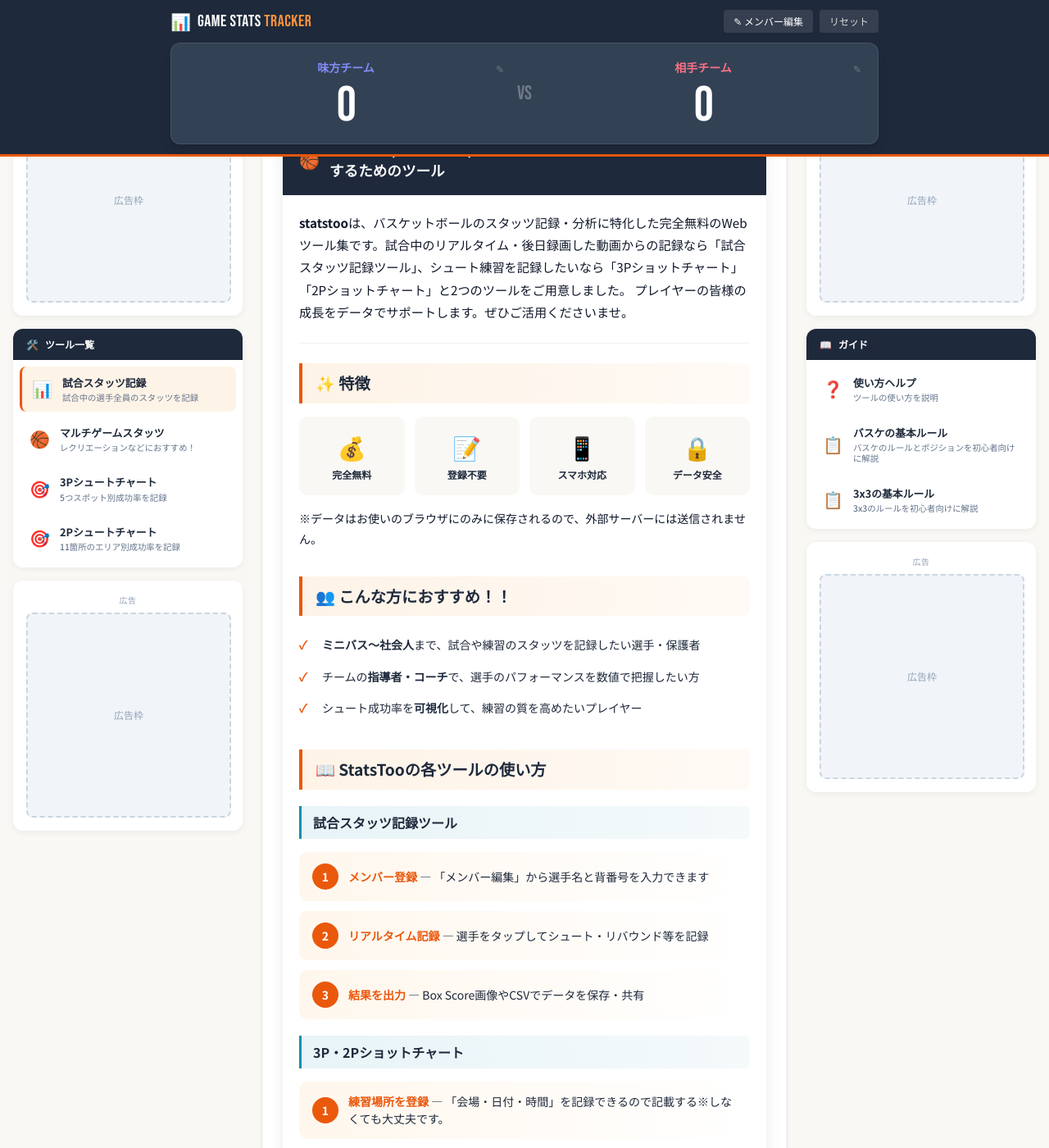
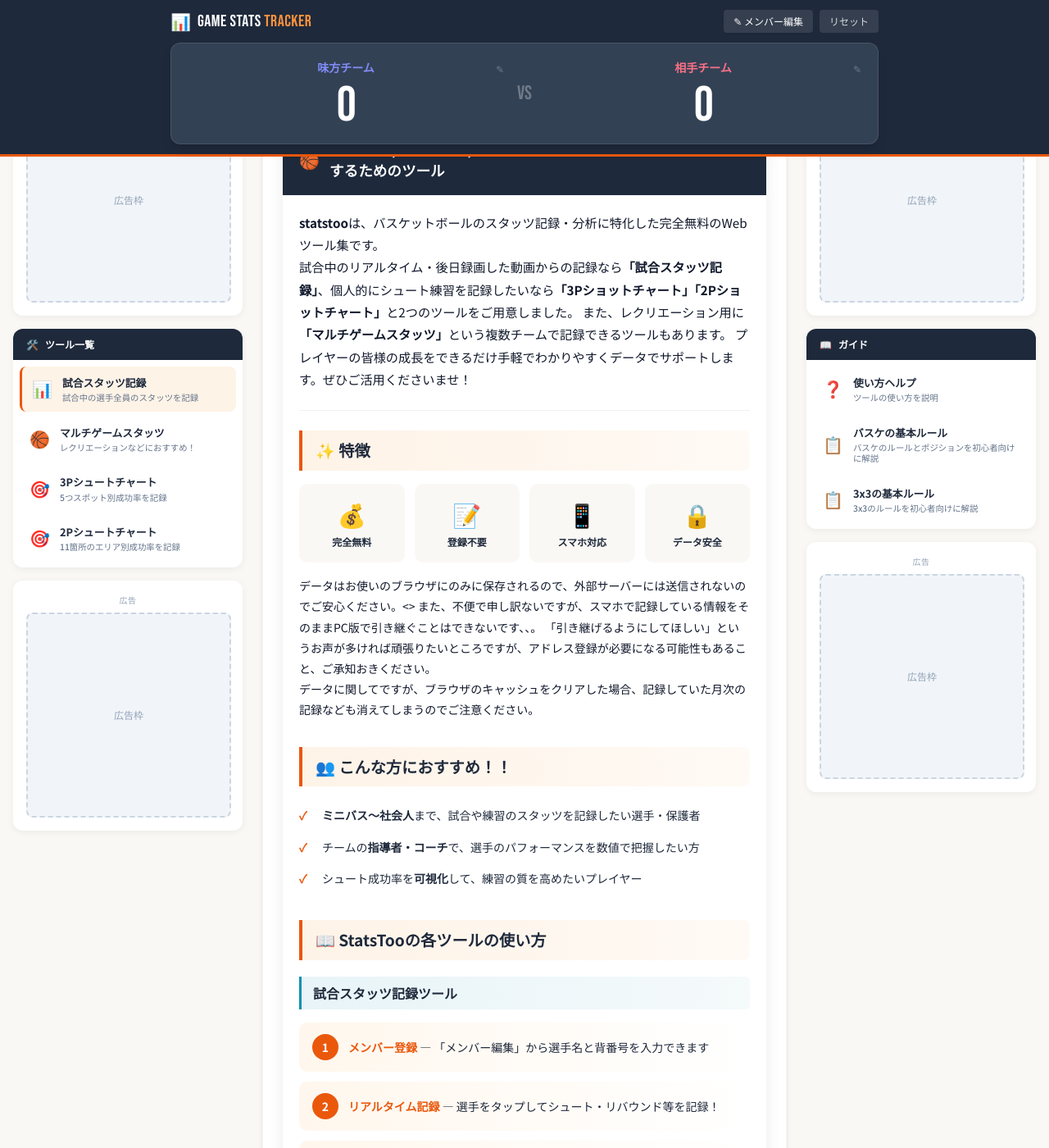
Before and after one commit to BSK-Ryo/statstoo, a Jekyll site: the page built from index.html, in a window 1280 px wide and 1400 px high, scrolled down 3998 px. Shown: the whole window at 82% size. Built offline with Jekyll 4.4.1, drawn with Linux system fonts in a browser that asks for light colours; nearby versions of some CDN libraries; some of the changed text lies outside the part shown.

Commit message:
Topページ調整

```diff
--- a/index.html
+++ b/index.html
@@ -758,8 +758,10 @@
 
                 <div class="article-content">
                     <p class="article-lead">
-                        <strong>statstoo</strong>は、バスケットボールのスタッツ記録・分析に特化した完全無料のWebツール集です。試合中のリアルタイム・後日録画した動画からの記録なら「試合スタッツ記録ツール」、シュート練習を記録したいなら「3Pショットチャート」「2Pショットチャート」と2つのツールをご用意しました。
-                        プレイヤーの皆様の成長をデータでサポートします。ぜひご活用くださいませ。
+                        <strong>statstoo</strong>は、バスケットボールのスタッツ記録・分析に特化した完全無料のWebツール集です。<br>
+                        試合中のリアルタイム・後日録画した動画からの記録なら<b>「試合スタッツ記録」</b>、個人的にシュート練習を記録したいなら<b>「3Pショットチャート」「2Pショットチャート」</b>と2つのツールをご用意しました。
+                        また、レクリエーション用に<b>「マルチゲームスタッツ」</b>という複数チームで記録できるツールもあります。
+                        プレイヤーの皆様の成長をできるだけ手軽でわかりやすくデータでサポートします。ぜひご活用くださいませ！
                     </p>
 
                     <section class="article-block">
@@ -782,7 +784,12 @@
                                 <div class="feature-card-text">データ安全</div>
                             </div>
                         </div>
-                        <p>※データはお使いのブラウザにのみに保存されるので、外部サーバーには送信されません。</p>
+                        <p>データはお使いのブラウザにのみに保存されるので、外部サーバーには送信されないのでご安心ください。<>
+                            また、不便で申し訳ないですが、スマホで記録している情報をそのままPC版で引き継ぐことはできないです、、。
+                            「引き継げるようにしてほしい」というお声が多ければ頑張りたいところですが、アドレス登録が必要になる可能性もあること、ご承知おきください。<br>
+                            データに関してですが、ブラウザのキャッシュをクリアした場合、記録していた月次の記録なども消えてしまうのでご注意ください。
+
+                        </p>
                     </section>
 
                     <section class="article-block">
@@ -804,7 +811,7 @@
                             </div>
                             <div class="step-item">
                                 <span class="step-number">2</span>
-                                <div class="step-text"><strong>リアルタイム記録</strong> — 選手をタップしてシュート・リバウンド等を記録</div>
+                                <div class="step-text"><strong>リアルタイム記録</strong> — 選手をタップしてシュート・リバウンド等を記録！</div>
                             </div>
                             <div class="step-item">
                                 <span class="step-number">3</span>
@@ -819,11 +826,26 @@
                             </div>
                             <div class="step-item">
                                 <span class="step-number">2</span>
-                                <div class="step-text"><strong>各スポットをタップして記録</strong> — 各箇所をタップしてシュートの成功・失敗数を記録</div>
+                                <div class="step-text"><strong>各スポットをタップして記録</strong> — 各箇所をタップしてシュートの成功・失敗数を記録！</div>
                             </div>
                             <div class="step-item">
                                 <span class="step-number">3</span>
-                                <div class="step-text"><strong>結果を保存・出力</strong> — 画面右上の「保存」ボタンでデータを保存。月次でデータを集計しよう</div>
+                                <div class="step-text"><strong>結果を保存・出力</strong> — 画面右上の「保存」ボタンでデータを保存。月次でデータを集計しよう！</div>
+                            </div>
+                        </div>
+                        <h3>マルチゲームスタッツ</h3>
+                        <div class="step-list">
+                            <div class="step-item">
+                                <span class="step-number">1</span>
+                                <div class="step-text"><strong>チームの登録</strong> —参加するチームのメンバーを登録しましょう。※最大5チーム </div>
+                            </div>
+                            <div class="step-item">
+                                <span class="step-number">2</span>
+                                <div class="step-text"><strong>【試合開始】後対戦カードを選択しスタッツを記録する</strong> — 対戦カードごとに細かく記録が可能！</div>
+                            </div>
+                            <div class="step-item">
+                                <span class="step-number">3</span>
+                                <div class="step-text"><strong>結果の自動集計</strong> — 「勝敗数」「個人累計」「MVP」とさまざまな指標で集計できるぞ！</div>
                             </div>
                         </div>
                     </section>
@@ -857,6 +879,13 @@
                                     <h3 class="tool-card-title">試合スタッツ記録ツール</h3>
                                 </div>
                                 <p class="tool-card-desc">試合中のシュート・リバウンド・アシスト等をリアルタイムで記録。チーム比較グラフ付き。</p>
+                            </div>
+                            <div class="tool-card tool-card-game">
+                                <div class="tool-card-header">
+                                    <span class="tool-card-icon">🏆</span>
+                                    <h3 class="tool-card-title">マルチゲームスタッツ</h3>
+                                </div>
+                                <p class="tool-card-desc">複数チームでスタッツを記録。個人累計・MVPなども記録・選出してくれます！</p>
                             </div>
                             <div class="tool-card tool-card-shot">
                                 <div class="tool-card-header">
```
